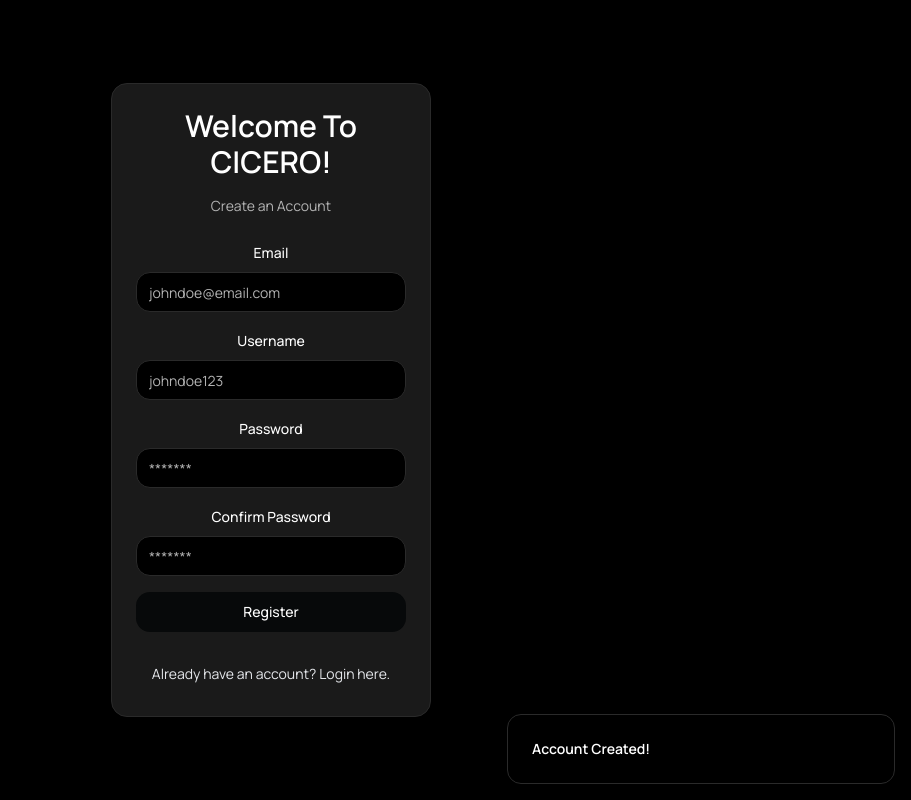
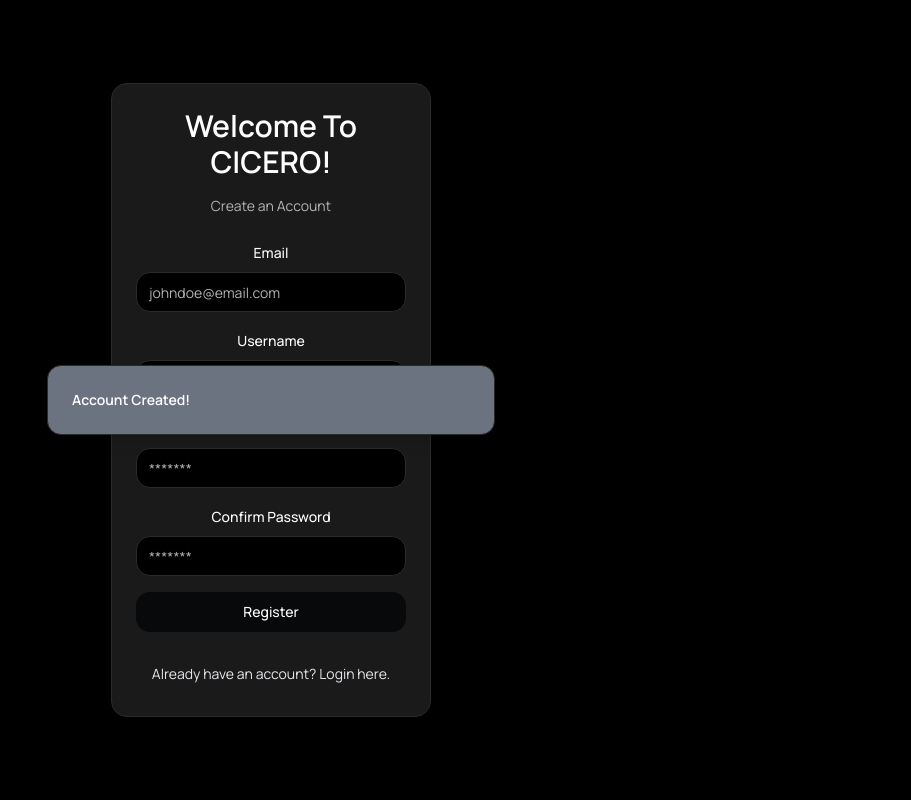
Before and after one commit to walletkun/ingeniumSTEM_Hacks, a Next.js app: page /auth/register in a window 1280 px wide. Both pictures are taken after typing "name@example.com", "Sample", "Sample123", "Sample123" into the empty fields and a click on the button "Register". Shown: the whole page, without its empty margins (369-1280 px from the left). Built offline with nearby package versions, Linux system fonts and the light colour scheme.

Commit message:
finished with the ui on the auth's now going to work on firebase auth now

```diff
--- a/components/auth/LoginForm.jsx
+++ b/components/auth/LoginForm.jsx
@@ -79,6 +79,7 @@ const LoginForm = () => {
       if(enteredUsername === registeredUser.username && enteredPassword === registeredUser.password){
         toast({
           title: "Login successful",
+          timeout: 1200,
           status: "success",
         });
         form.reset();
@@ -89,12 +90,13 @@ const LoginForm = () => {
         toast({
           title: "Login failed",
           description: "Invalid username or password",
-        });
+        })
       }
       }catch(e){
       toast({
-        title: "Login failed",
+        title: "Login Failed",
         description: e.message,
+        variant: 'destructive',
       });
     }
     setIsLoading(false);
--- a/components/auth/RegisterForm.jsx
+++ b/components/auth/RegisterForm.jsx
@@ -75,15 +75,21 @@ const RegisterForm = () => {
 
       //Check existing User
       const existingUser = localStorage.getItem("registeredUser");
-      if (existingUser) {
-        toast({
-          title: "User with that info already exists",
-          variant: "destructive",
-        });
-        setIsLoading(false);
-        return;
+      if(existingUser){
+        const existingUserData = JSON.parse(existingUser);
+        if(existingUserData.email === form.getValues("email") || existingUserData.username === form.getValues("username")){
+          toast({
+            title: "User with the same email or username already exists.",
+            timeout: "1000",
+            variant: "destructive",
+          });
+          setIsLoading(false);
+          setTimeout(() => {
+            router.push("/auth/login");
+          }, 1500);
+        }
       }
-
+      else{
       //Saves user information into localData for testing purpose
       const userData = {
         email: form.getValues("email"),
@@ -92,7 +98,6 @@ const RegisterForm = () => {
       };
 
       localStorage.setItem("registeredUser", JSON.stringify(userData));
-
       toast({
         title: "Account Created!",
       });
@@ -100,6 +105,7 @@ const RegisterForm = () => {
       setTimeout(() => {
         router.push("/auth/login");
       }, 2000);
+      }
     } catch (error) {
       toast({
         title: "An error occurred.",
@@ -110,6 +116,7 @@ const RegisterForm = () => {
     } finally {
       setIsLoading(false);
     }
+
   };
 
   return (
--- a/components/hooks/use-toast.js
+++ b/components/hooks/use-toast.js
@@ -102,6 +102,7 @@ function dispatch(action) {
 }
 
 function toast({
+  timeout = 3000,
   ...props
 }) {
   const id = genId()
@@ -124,6 +125,10 @@ function toast({
       },
     },
   })
+
+  if (timeout) {
+    setTimeout(() => dismiss(), timeout);
+  }
 
   return {
     id: id,
--- a/components/ui/toast.jsx
+++ b/components/ui/toast.jsx
@@ -1,24 +1,24 @@
 "use client";
-import * as React from "react"
-import * as ToastPrimitives from "@radix-ui/react-toast"
+import * as React from "react";
+import * as ToastPrimitives from "@radix-ui/react-toast";
 import { cva } from "class-variance-authority";
-import { X } from "lucide-react"
+import { X } from "lucide-react";
+import { useEffect } from "react";
+import { cn } from "@/lib/utils";
 
-import { cn } from "@/lib/utils"
-
-const ToastProvider = ToastPrimitives.Provider
+const ToastProvider = ToastPrimitives.Provider;
 
 const ToastViewport = React.forwardRef(({ className, ...props }, ref) => (
   <ToastPrimitives.Viewport
     ref={ref}
     className={cn(
-      "fixed bottom-0 z-[100] flex flex-col-reverse p-4 gap-2 w-full sm:max-w-[420px]",
-      "left-1/2 -translate-x-1/2 sm:left-auto sm:right-0 sm:translate-x-0",
+      "fixed inset-0 z-[100] flex items-center justify-center p-4",
       className
     )}
-    {...props} />
-))
-ToastViewport.displayName = ToastPrimitives.Viewport.displayName
+    {...props}
+  />
+));
+ToastViewport.displayName = ToastPrimitives.Viewport.displayName;
 
 const toastVariants = cva(
   "group pointer-events-auto relative flex w-full items-center justify-between space-x-4 overflow-hidden rounded-md border p-6 pr-8 shadow-lg transition-all data-[swipe=cancel]:translate-x-0 data-[swipe=end]:translate-x-[var(--radix-toast-swipe-end-x)] data-[swipe=move]:translate-x-[var(--radix-toast-swipe-move-x)] data-[swipe=move]:transition-none data-[state=open]:animate-in data-[state=closed]:animate-out data-[swipe=end]:animate-out data-[state=closed]:fade-out-80 data-[state=closed]:slide-out-to-right-full data-[state=open]:slide-in-from-top-full data-[state=open]:sm:slide-in-from-bottom-full",
@@ -35,17 +35,40 @@ const toastVariants = cva(
       variant: "default",
     },
   }
-)
+);
 
 const Toast = React.forwardRef(({ className, variant, ...props }, ref) => {
+  const [isOpen, setIsOpen] = React.useState(false);
+
+  useEffect(() => {
+    if (isOpen) {
+      setTimeout(() => {
+        setIsOpen(false);
+      }, 500);
+    }
+  }, [isOpen]);
+
   return (
-    (<ToastPrimitives.Root
-      ref={ref}
-      className={cn(toastVariants({ variant }), className)}
-      {...props} />)
+    <>
+      <div
+        className={`fixed inset-0 ${
+          isOpen ? 'animate-in' : ""
+        }`}
+        style={{ opacity: isOpen ? 0.5 : 0, transition: "opacity 0.5s" }}
+      />
+      <ToastPrimitives.Root
+        ref={ref}
+        onOpenChange={(open) => setIsOpen(open)}
+        className={cn(toastVariants({ variant }),
+          "max-w-md w-full mx-auto",
+          "p-6 bg-gray-500/100",
+          className)}
+        {...props}
+      />
+    </>
   );
-})
-Toast.displayName = ToastPrimitives.Root.displayName
+});
+Toast.displayName = ToastPrimitives.Root.displayName;
 
 const ToastAction = React.forwardRef(({ className, ...props }, ref) => (
   <ToastPrimitives.Action
@@ -54,9 +77,10 @@ const ToastAction = React.forwardRef(({ className, ...props }, ref) => (
       "inline-flex h-8 shrink-0 items-center justify-center rounded-md border bg-transparent px-3 text-sm font-medium ring-offset-background transition-colors hover:bg-secondary focus:outline-none focus:ring-2 focus:ring-ring focus:ring-offset-2 disabled:pointer-events-none disabled:opacity-50 group-[.destructive]:border-muted/40 group-[.destructive]:hover:border-destructive/30 group-[.destructive]:hover:bg-destructive group-[.destructive]:hover:text-destructive-foreground group-[.destructive]:focus:ring-destructive",
       className
     )}
-    {...props} />
-))
-ToastAction.displayName = ToastPrimitives.Action.displayName
+    {...props}
+  />
+));
+ToastAction.displayName = ToastPrimitives.Action.displayName;
 
 const ToastClose = React.forwardRef(({ className, ...props }, ref) => (
   <ToastPrimitives.Close
@@ -66,20 +90,37 @@ const ToastClose = React.forwardRef(({ className, ...props }, ref) => (
       className
     )}
     toast-close=""
-    {...props}>
+    {...props}
+  >
     <X className="h-4 w-4" />
   </ToastPrimitives.Close>
-))
-ToastClose.displayName = ToastPrimitives.Close.displayName
+));
+ToastClose.displayName = ToastPrimitives.Close.displayName;
 
 const ToastTitle = React.forwardRef(({ className, ...props }, ref) => (
-  <ToastPrimitives.Title ref={ref} className={cn("text-sm font-semibold", className)} {...props} />
-))
-ToastTitle.displayName = ToastPrimitives.Title.displayName
+  <ToastPrimitives.Title
+    ref={ref}
+    className={cn("text-sm font-semibold", className)}
+    {...props}
+  />
+));
+ToastTitle.displayName = ToastPrimitives.Title.displayName;
 
 const ToastDescription = React.forwardRef(({ className, ...props }, ref) => (
-  <ToastPrimitives.Description ref={ref} className={cn("text-sm opacity-90", className)} {...props} />
-))
-ToastDescription.displayName = ToastPrimitives.Description.displayName
+  <ToastPrimitives.Description
+    ref={ref}
+    className={cn("text-sm opacity-90", className)}
+    {...props}
+  />
+));
+ToastDescription.displayName = ToastPrimitives.Description.displayName;
 
-export { ToastProvider, ToastViewport, Toast, ToastTitle, ToastDescription, ToastClose, ToastAction };
+export {
+  ToastProvider,
+  ToastViewport,
+  Toast,
+  ToastTitle,
+  ToastDescription,
+  ToastClose,
+  ToastAction,
+};
--- a/components/ui/toaster.jsx
+++ b/components/ui/toaster.jsx
@@ -1,6 +1,6 @@
 "use client"
 
-import { useToast } from "@/components/hooks/use-toast"
+import { toast, useToast } from "@/components/hooks/use-toast"
 import {
   Toast,
   ToastClose,
@@ -9,9 +9,26 @@ import {
   ToastTitle,
   ToastViewport,
 } from "@/components/ui/toast"
+import { useEffect } from "react";
 
 export function Toaster() {
   const { toasts } = useToast()
+
+  useEffect (() => {
+    const timeouts = toasts.map((toast) => {
+      if(toast.timeout){
+        return setTimeout(() => {
+          toast.removeToast(toast.id);
+        }, toast.timeout);
+      }
+      return null;
+    })
+    return () => {
+      timeouts.forEach((timeout) => clearTimeout(timeout));
+    };
+  }, [toasts]);
+
+
 
   return (
     (<ToastProvider>
```
